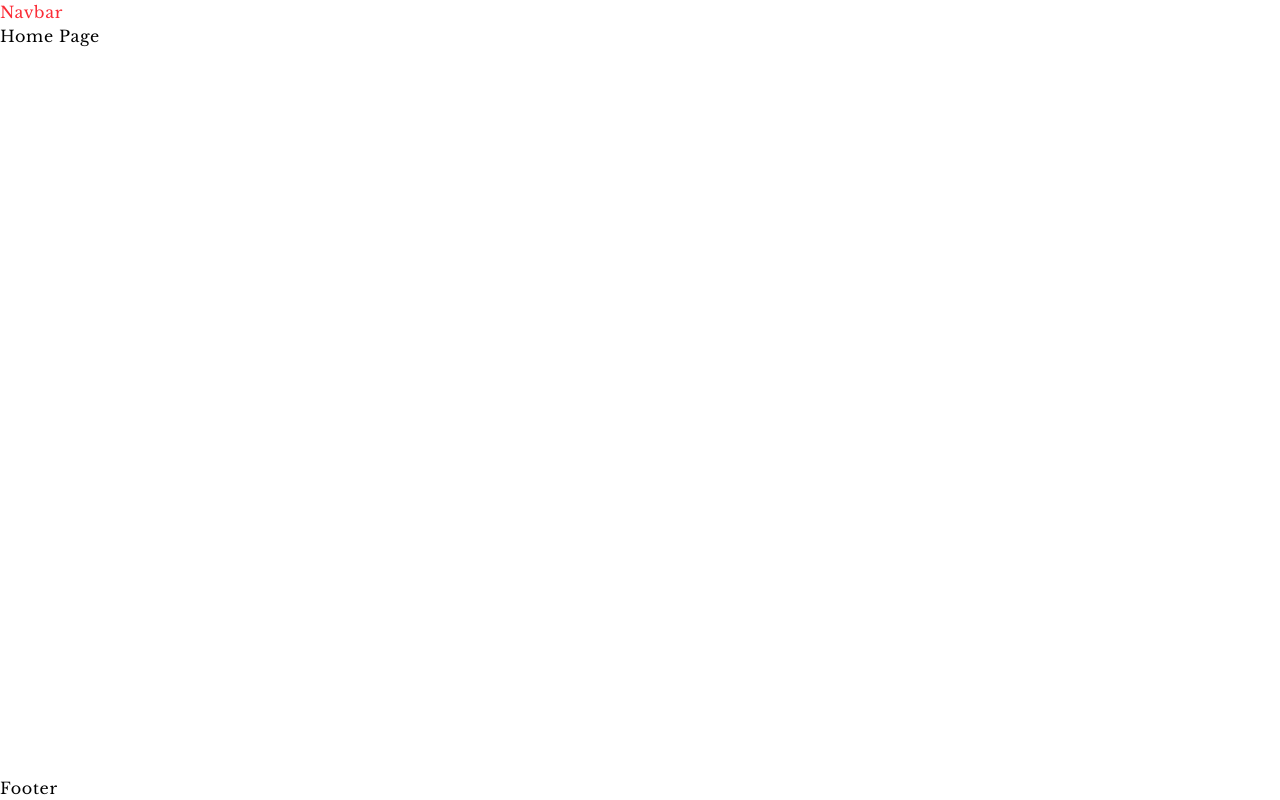
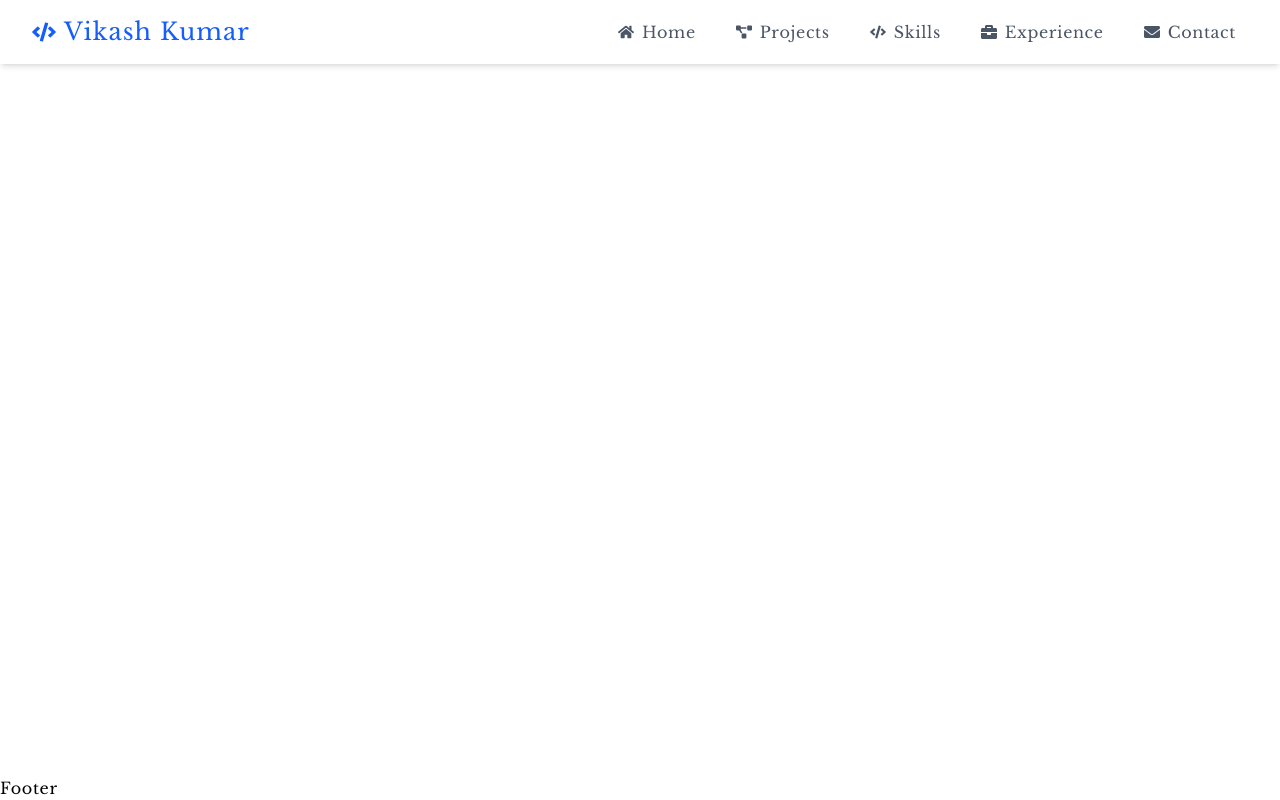
Before and after one commit to buildwithvikash/My-Portfolio, a React (Vite) app: page / in a window 1280 px wide. Built offline with nearby package versions, Linux system fonts and the light colour scheme.

Commit message:
Navbar done

```diff
--- a/src/components/Navbar.jsx
+++ b/src/components/Navbar.jsx
@@ -1,8 +1,155 @@
+import { useState } from "react";
+import { Link } from "react-router-dom";
+import {
+  FaHome,
+  FaProjectDiagram,
+  FaCode,
+  FaBriefcase,
+  FaEnvelope,
+  FaBars,
+  FaTimes,
+} from "react-icons/fa";
+import { motion, AnimatePresence } from "framer-motion";
+
 const Navbar = () => {
+  const [isOpen, setIsOpen] = useState(false);
+
+  const navItems = [
+    { path: "/", icon: <FaHome />, label: "Home" },
+    { path: "/projects", icon: <FaProjectDiagram />, label: "Projects" },
+    { path: "/skills", icon: <FaCode />, label: "Skills" },
+    { path: "/experience", icon: <FaBriefcase />, label: "Experience" },
+    { path: "/contact", icon: <FaEnvelope />, label: "Contact" },
+  ];
+
+  // Mobile menu variants
+  const menuVariants = {
+    hidden: {
+      opacity: 0,
+      x: "100%",
+      transition: {
+        duration: 0.3,
+      },
+    },
+    visible: {
+      opacity: 1,
+      x: 0,
+      transition: {
+        duration: 0.3,
+      },
+    },
+  };
+
+  // Individual item variants
+  const itemVariants = {
+    hidden: { opacity: 0, x: 50 },
+    visible: {
+      opacity: 1,
+      x: 0,
+      transition: {
+        duration: 0.3,
+      },
+    },
+  };
+
+  const toggleMenu = () => {
+    setIsOpen(!isOpen);
+  };
+
   return (
-    <div>
-      <h1 className="text-red-500">Navbar</h1>
-    </div>
+    <motion.nav
+      initial={{ opacity: 0 }}
+      animate={{ opacity: 1 }}
+      className="fixed top-0 left-0 right-0 z-50 bg-white shadow-md"
+    >
+      <div className="max-w-7xl mx-auto px-4 sm:px-6 lg:px-8">
+        <div className="flex items-center justify-between h-16">
+          {/* Logo */}
+          <div className="flex items-center">
+            <Link
+              to="/"
+              className="text-2xl font-bold text-blue-600 flex items-center"
+            >
+              <FaCode className="mr-2" />
+              Vikash Kumar
+            </Link>
+          </div>
+
+          {/* Desktop Navigation */}
+          <div className="hidden md:block">
+            <div className="ml-10 flex items-baseline space-x-4">
+              {navItems.map((item, index) => (
+                <Link
+                  key={index}
+                  to={item.path}
+                  className="text-gray-600 hover:bg-blue-100 hover:text-blue-600 px-3 py-2 rounded-md flex items-center transition-colors duration-300"
+                >
+                  {item.icon}
+                  <span className="ml-2">{item.label}</span>
+                </Link>
+              ))}
+            </div>
+          </div>
+
+          {/* Mobile Menu Toggle */}
+          <div className="md:hidden">
+            <button
+              onClick={toggleMenu}
+              className="text-blue-600 focus:outline-none cursor-pointer"
+            >
+              {isOpen ? (
+                <FaTimes className="w-6 h-6" />
+              ) : (
+                <FaBars className="w-6 h-6" />
+              )}
+            </button>
+          </div>
+        </div>
+      </div>
+
+      {/* Mobile Menu (Framer Motion Animated) */}
+      <AnimatePresence>
+        {isOpen && (
+          <motion.div
+            initial="hidden"
+            animate="visible"
+            exit="hidden"
+            variants={menuVariants}
+            className="fixed inset-0 bg-white z-40 md:hidden"
+          >
+            <div className="flex flex-col h-full pt-16 px-6 space-y-6">
+              {navItems.map((item, index) => (
+                <motion.div
+                  key={index}
+                  variants={itemVariants}
+                  initial="hidden"
+                  animate="visible"
+                  exit="hidden"
+                  transition={{ delay: index * 0.1 }}
+                >
+                  <Link
+                    to={item.path}
+                    onClick={toggleMenu}
+                    className="flex items-center text-xl text-gray-800 hover:text-blue-600 transition-colors duration-300 py-3"
+                  >
+                    {item.icon}
+                    <span className="ml-4">{item.label}</span>
+                  </Link>
+                </motion.div>
+              ))}
+            </div>
+
+            {/* Close Button */}
+            <button
+              onClick={toggleMenu}
+              className="absolute top-4 right-4 text-gray-600 hover:text-blue-600 cursor-pointer"
+            >
+              <FaTimes className="w-8 h-8" />
+            </button>
+          </motion.div>
+        )}
+      </AnimatePresence>
+    </motion.nav>
   );
 };
 
```
